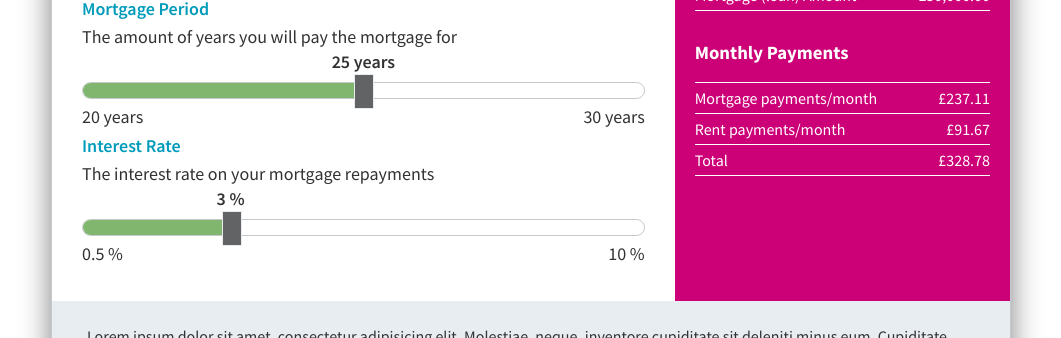
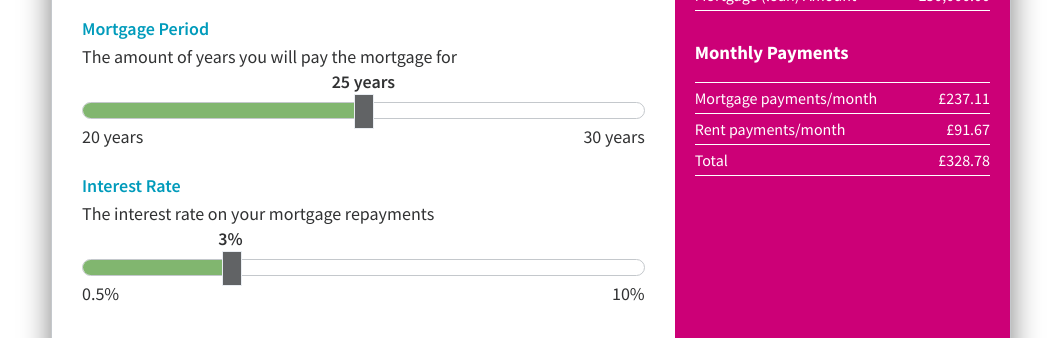
Before and after one commit to jag1989/react-living-calculator, a React app: page / in a window 1280 px wide. Shown: the part 381-719 px from the top of the page, without its empty margins (109-1170 px from the left). Built offline with nearby package versions, Linux system fonts and the light colour scheme.

Commit message:
Adjust spacing between slider groups

```diff
--- a/src/index.js
+++ b/src/index.js
@@ -22,13 +22,13 @@ class CalcSlider extends React.Component {
         }
 
         return (
-            <div className="form-control">
+            <div className="form-control form-control--slider">
                 <label>
                     {this.props.label}
 					<p>{this.props.description}</p>
 					<div className="form-slider">
 						<InputRange
-                            formatLabel={value => `${value} ${this.props.unitLabel}`}
+                            formatLabel={value => `${value}${this.props.unitLabel}`}
 							minValue={this.props.minVal}
 							maxValue={this.props.maxVal}
 							step={Step}
@@ -132,7 +132,7 @@ class CalcSliders extends React.Component {
                     minVal={20}
                     maxVal={30}
                     value={this.props.MortgageTerm}
-                    unitLabel="years"
+                    unitLabel=" years"
                     label="Mortgage Period"
 					description="The amount of years you will pay the mortgage for"
                     propKey="MortgageTerm"
--- a/src/scss/index.scss
+++ b/src/scss/index.scss
@@ -131,6 +131,12 @@ html {
 	}
 }
 
+.form-control--slider {
+	& + & {
+		margin-top: 1.25rem;
+	}
+}
+
 .form-control input {
 	display: block;
 	width: 100%;
```
Also changed, not shown: src/built/index.css.
